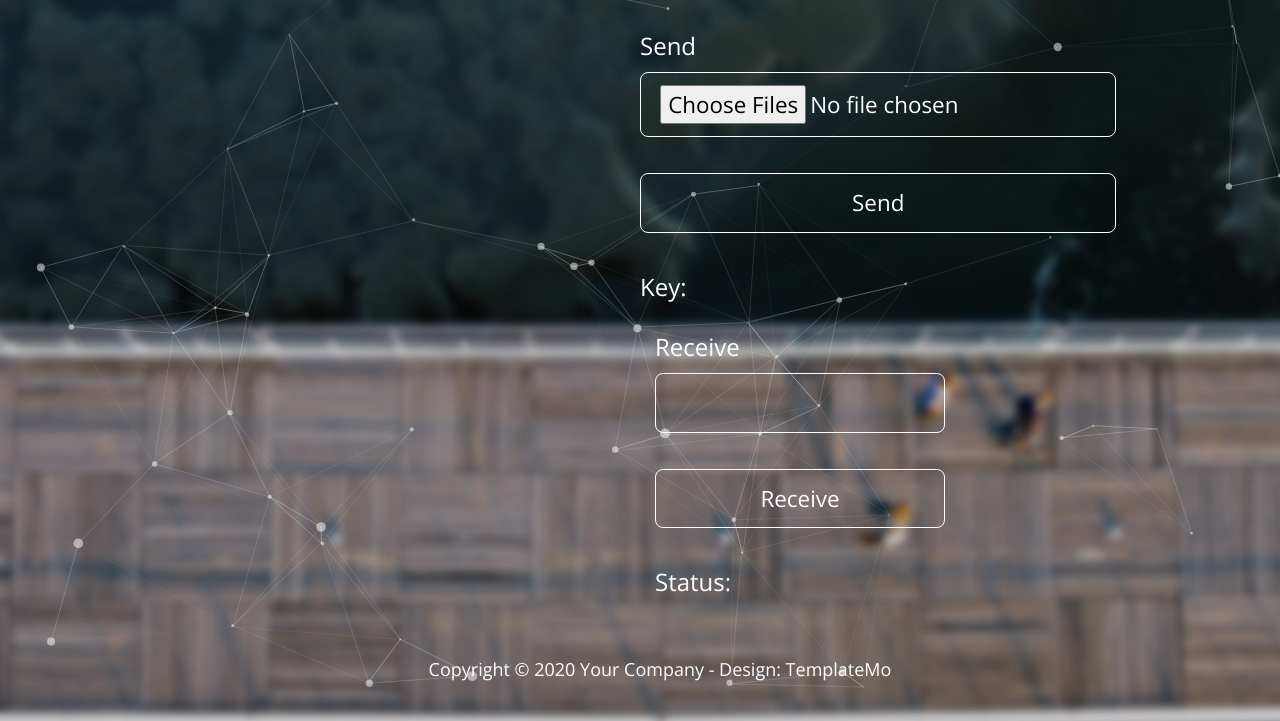
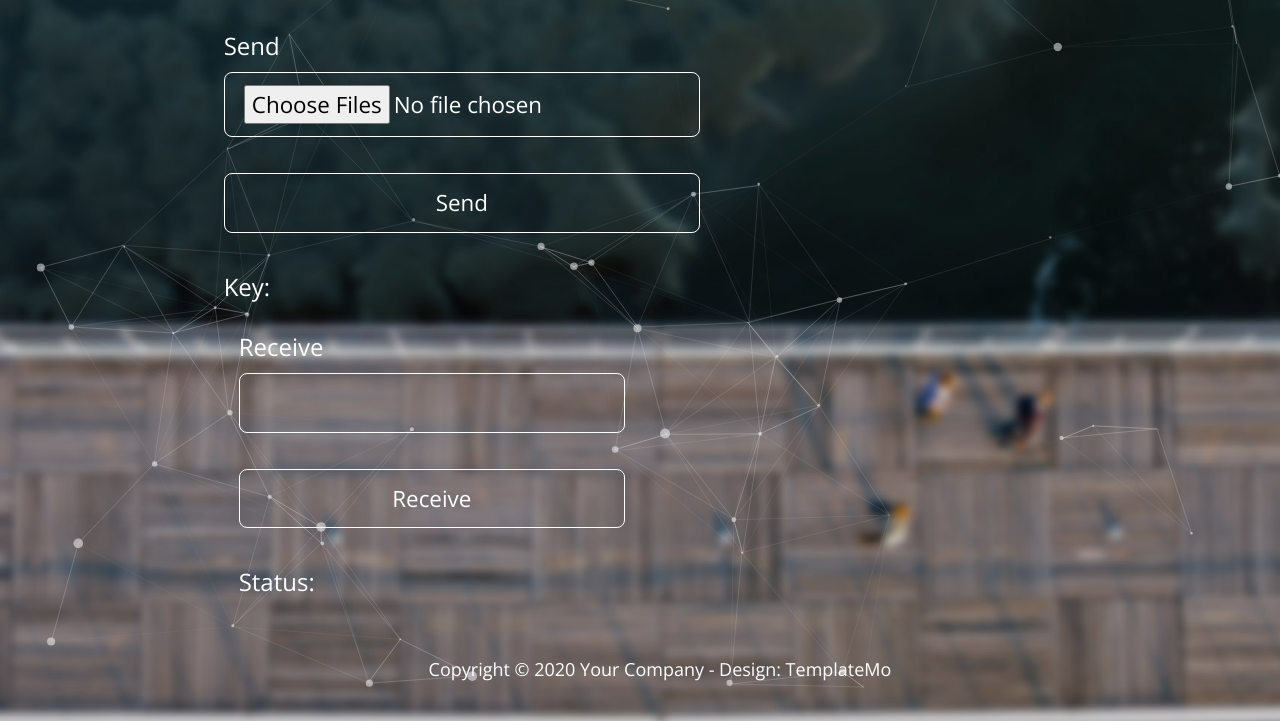
Before and after one commit to mehmetgokkaya/transfer, a plain HTML site: page index.html in a window 1280 px wide. Shown: the part 97-818 px from the top of the page. Drawn offline with nearby package versions, Linux system fonts and the light colour scheme.

Commit message:
Update index.html

```diff
--- a/index.html
+++ b/index.html
@@ -32,7 +32,7 @@
 
 			<div class="container-fluid">
 				<div class="row cb-slideshow-text-container ">
-					<div class= "tm-content col-xl-6 col-sm-8 col-xs-8 ml-auto section">
+					<div style="z-index: 1000;margin: auto;">
 					<header class="mb-5"><h1>File Transfer</h1></header>
 					<P class="mb-5"></P>
 
```
